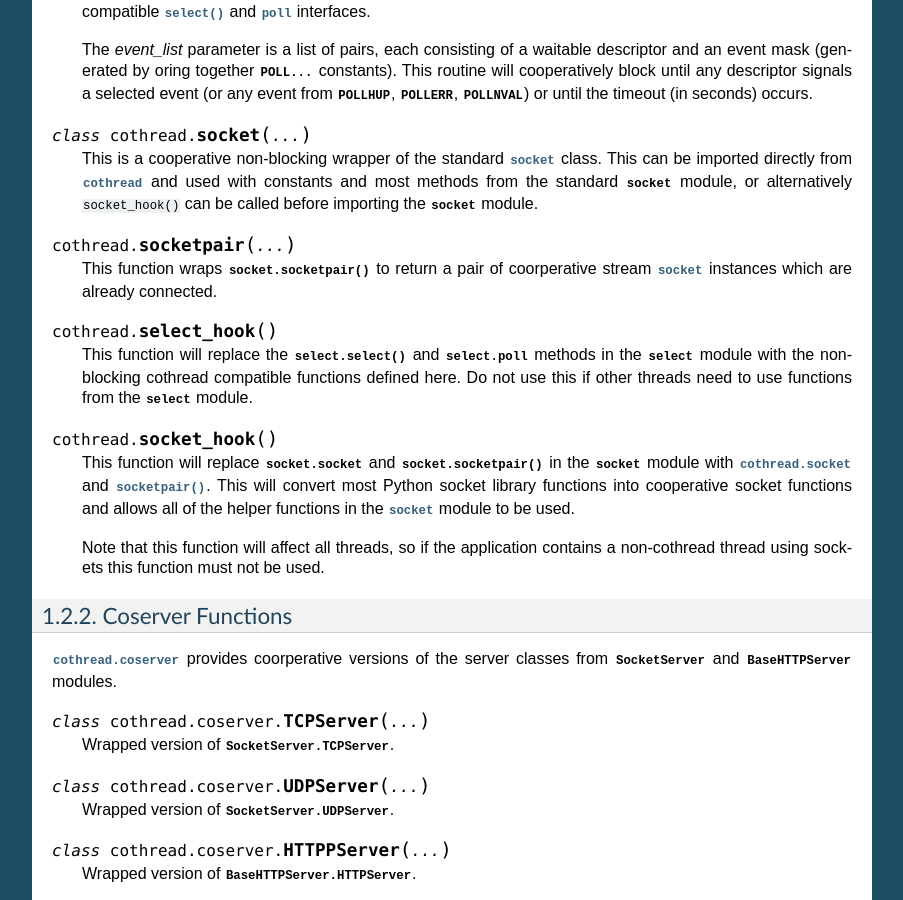
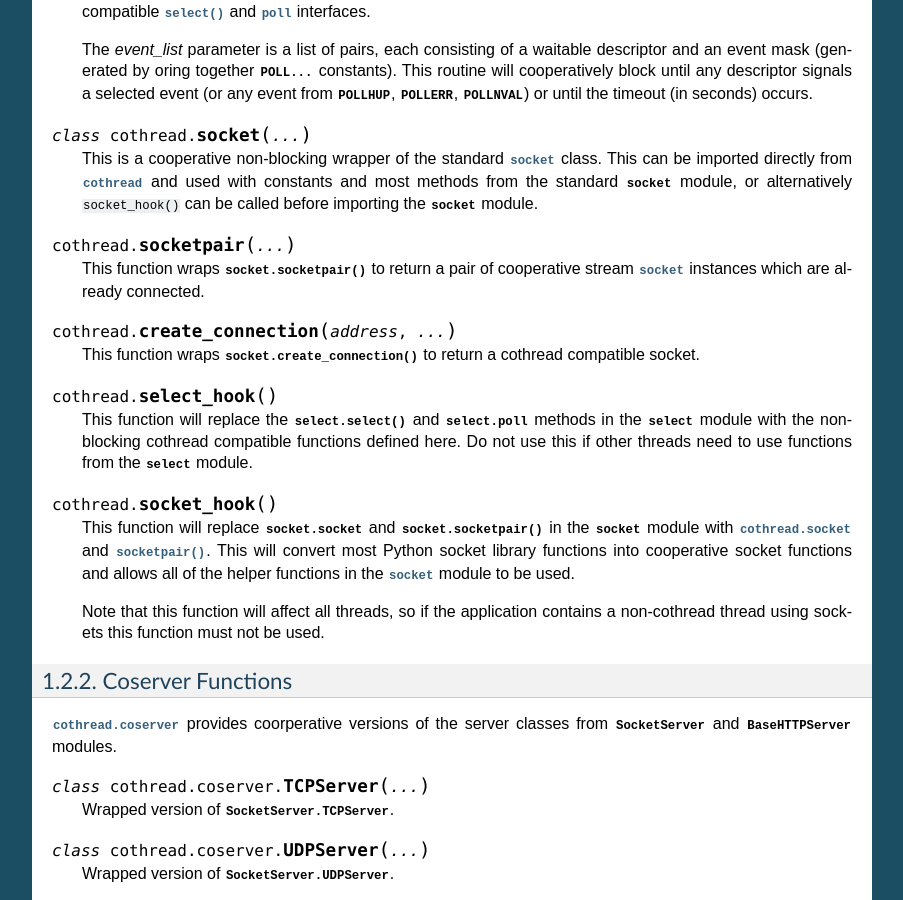
Before and after one commit to DiamondLightSource/cothread, a Sphinx documentation site: the page built from docs/cothread.rst, in a window 1280 px wide and 900 px high, scrolled down 8065 px. Shown: the whole window, without its empty margins (198-1101 px from the left). Built offline with Sphinx 7.4.7, drawn with Linux system fonts in a browser that asks for light colours.

Commit message:
Cothread: Create cosocket.create_connection function
Seems silly not be wrapping this basic helper function.

git-svn-id: svn+ssh://serv0002.cs.diamond.ac.uk/home/subversion/repos/controls/diamond/trunk/python/cothread@113114 e099a375-04f9-0310-9d5f-a741eaff62e1

```diff
--- a/docs/cothread.rst
+++ b/docs/cothread.rst
@@ -579,7 +579,12 @@ provided:
 ..  function:: socketpair(...)
 
     This function wraps :func:`socket.socketpair` to return a pair of
-    coorperative stream :class:`socket` instances which are already connected.
+    cooperative stream :class:`socket` instances which are already connected.
+
+..  function:: create_connection(address, ...)
+
+    This function wraps :func:`socket.create_connection` to return a cothread
+    compatible socket.
 
 ..  function:: select_hook()
 
```
Also changed, not shown: 1 other file.
